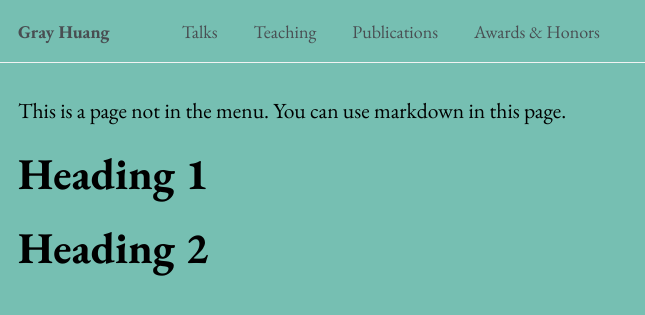
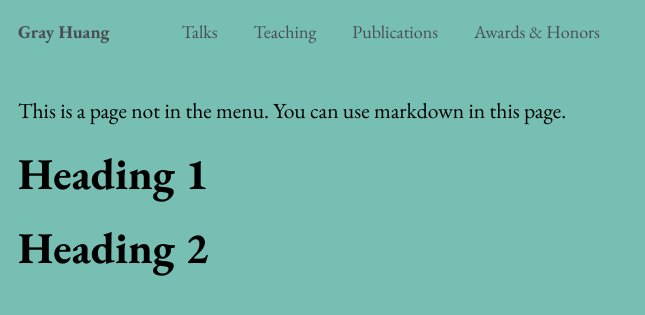
Before and after one commit to gray-huang/gray-huang.github.io, a Jekyll site: the page built from _pages/non-menu-page.md, in a window 1280 px wide. Shown: the top 315 px of the page, without its empty margins (0-645 px from the left). Built offline with Jekyll 4.4.1, drawn with Linux system fonts in a browser that asks for light colours.

Commit message:
change color

```diff
--- a/_sass/layout/_masthead.scss
+++ b/_sass/layout/_masthead.scss
@@ -20,7 +20,7 @@
     position: absolute;
     bottom: 0;
     height: 1px;
-    background: var(--global-border-color);
+    background: var(--global-bg-color);
     width: 100%;
   }
 
```
